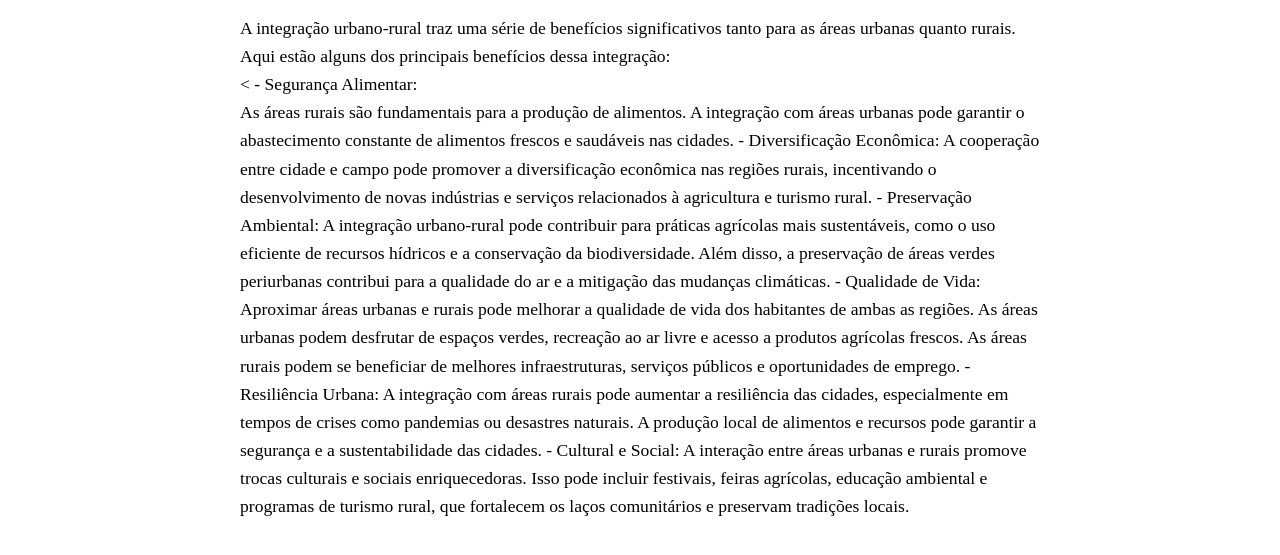
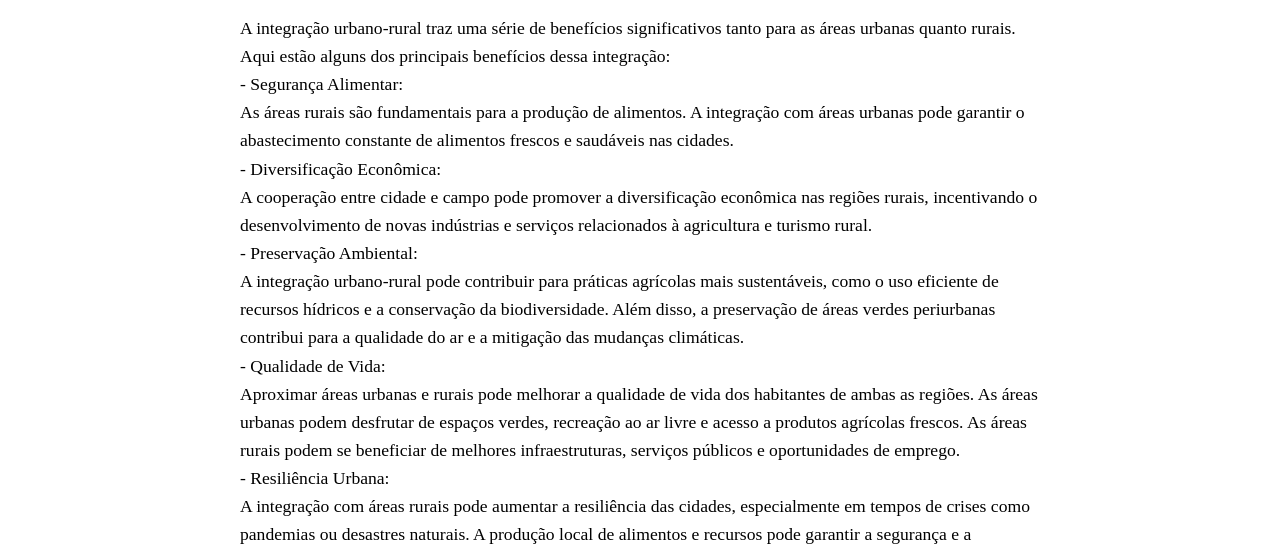
Before and after one commit to dalrold/agrinho_24, a plain HTML site: page index.html in a window 1280 px wide. Shown: the part 242-797 px from the top of the page. Drawn offline with Linux system fonts and the light colour scheme.

Commit message:
style.css

```diff
--- a/index.html
+++ b/index.html
@@ -19,23 +19,27 @@
             <h2>Benefícios da Integração Urbano-Rural</h2>
             <p>A integração urbano-rural traz uma série de benefícios significativos tanto para as áreas urbanas quanto rurais. Aqui estão alguns dos principais benefícios dessa integração:
 
-             <p><  - Segurança Alimentar: <p>
+             <p>  - Segurança Alimentar: <p>
 
                     As áreas rurais são fundamentais para a produção de alimentos. A integração com áreas urbanas pode garantir o abastecimento constante de alimentos frescos e saudáveis nas cidades.
 
-                - Diversificação Econômica:
+             <p>  - Diversificação Econômica: <p>
 
                     A cooperação entre cidade e campo pode promover a diversificação econômica nas regiões rurais, incentivando o desenvolvimento de novas indústrias e serviços relacionados à agricultura e turismo rural.
-                - Preservação Ambiental:
+
+             <p>  - Preservação Ambiental: <p>
 
                     A integração urbano-rural pode contribuir para práticas agrícolas mais sustentáveis, como o uso eficiente de recursos hídricos e a conservação da biodiversidade. Além disso, a preservação de áreas verdes periurbanas contribui para a qualidade do ar e a mitigação das mudanças climáticas.
-                - Qualidade de Vida:
+
+             <p>  - Qualidade de Vida: <p>
 
                     Aproximar áreas urbanas e rurais pode melhorar a qualidade de vida dos habitantes de ambas as regiões. As áreas urbanas podem desfrutar de espaços verdes, recreação ao ar livre e acesso a produtos agrícolas frescos. As áreas rurais podem se beneficiar de melhores infraestruturas, serviços públicos e oportunidades de emprego.
-                - Resiliência Urbana:
+
+             <p>  - Resiliência Urbana: <p>
 
                     A integração com áreas rurais pode aumentar a resiliência das cidades, especialmente em tempos de crises como pandemias ou desastres naturais. A produção local de alimentos e recursos pode garantir a segurança e a sustentabilidade das cidades.
-                - Cultural e Social:
+
+             <p>  - Cultural e Social: <p>
 
                     A interação entre áreas urbanas e rurais promove trocas culturais e sociais enriquecedoras. Isso pode incluir festivais, feiras agrícolas, educação ambiental e programas de turismo rural, que fortalecem os laços comunitários e preservam tradições locais.
                 </p>
```
